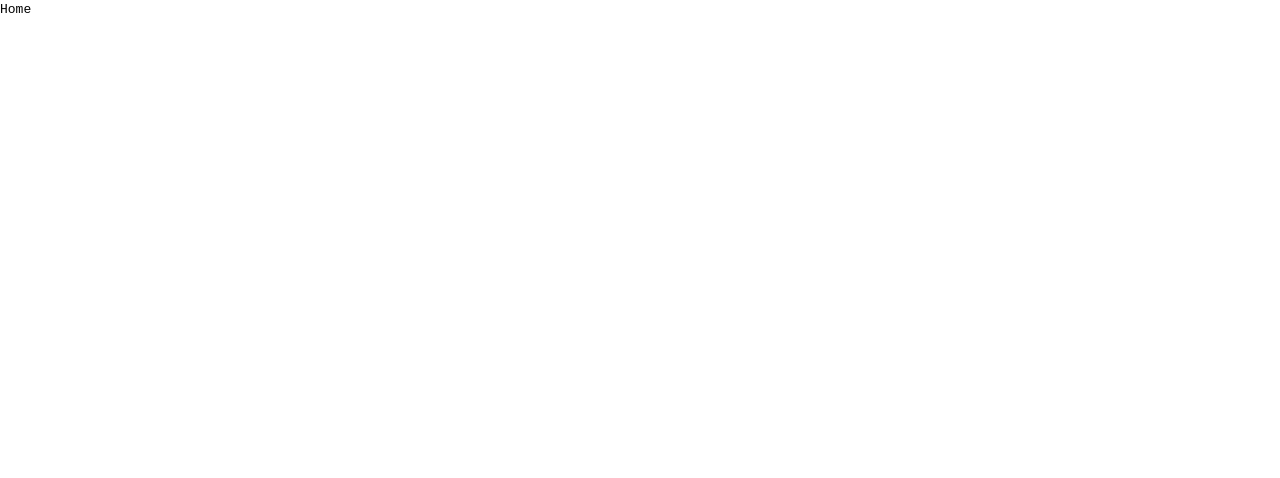
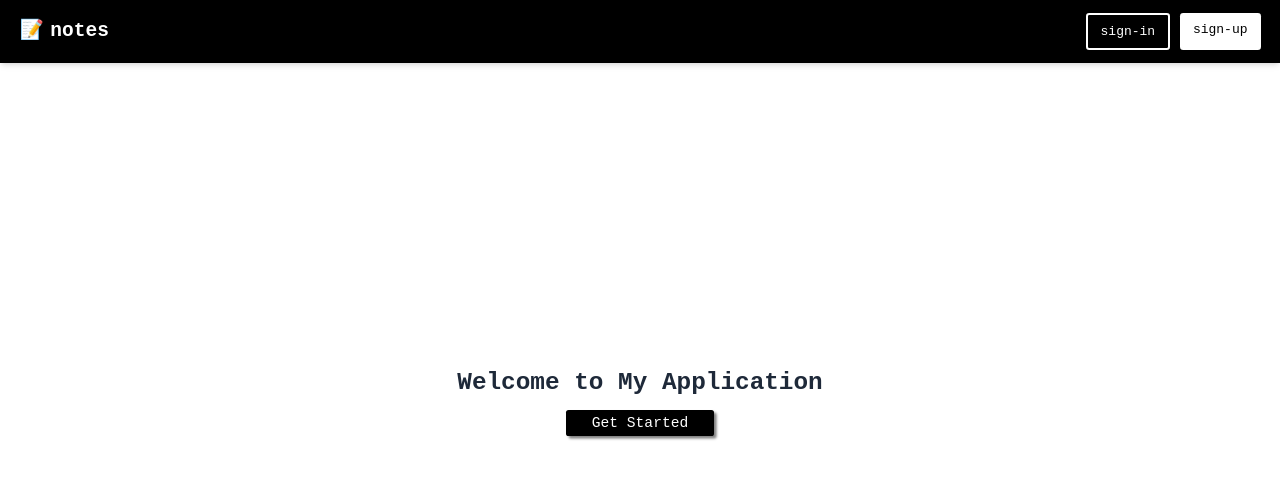
Before and after one commit to AvinashKumar3000/project-notes, a React (Vite) app: page / in a window 1280 px wide. Shown: the top 478 px of the page. Built offline with nearby package versions, Linux system fonts and the light colour scheme; the HTML template or start-up script is replaced by a standard one.

Commit message:
updated latest code 24-05-2025 12:12:00.42

```diff
--- /dev/null
+++ b/src/layouts/BasicLayouts.jsx
@@ -0,0 +1,22 @@
+import { Outlet } from "react-router";
+
+function BasicLayouts() {
+    return (
+        <>
+            <header className="bg-black text-white py-4 shadow-md flex flex-col sm:flex-row items-center justify-between px-6">
+                <div className="text-2xl font-semibold flex items-center gap-2">
+                    <span role="img" aria-label="notes">📝</span> notes
+                </div>
+                <div className="mt-3 sm:mt-0 flex gap-3">
+                    <div className="bg-black border-2 text-white px-4 py-2 rounded ">sign-in</div>
+                    <div className="bg-white text-black px-4 py-2 rounded">sign-up</div>
+                </div>
+            </header>
+            <main className="p-6">
+                <Outlet />
+            </main>
+        </>
+    );
+}
+
+export default BasicLayouts;
--- a/src/pages/Home.jsx
+++ b/src/pages/Home.jsx
@@ -1,7 +1,14 @@
-import React from 'react'
-
 export default function Home() {
   return (
-    <div>Home</div>
-  )
+    <>
+      <section className="flex flex-col items-center justify-center min-h-[80vh] px-4">
+        <div className="text-gray-800 text-3xl font-bold mb-4">
+          Welcome to My Application
+        </div>
+        <button className="bg-indigo-600 hover:bg-indigo-700 text-white px-6 py-2 rounded-lg shadow-lg text-lg transition duration-300">
+          Get Started
+        </button>
+      </section>
+    </>
+  );
 }
--- a/src/pages/NotFound.jsx
+++ b/src/pages/NotFound.jsx
@@ -2,6 +2,22 @@ import React from 'react'
 
 export default function NotFound() {
   return (
-    <div>NotFound</div>
+    <div className="flex flex-col items-center justify-center min-h-screen bg-gradient-to-br from-blue-100 via-purple-100 to-pink-100">
+      <div className="bg-white rounded-xl shadow-2xl p-10 flex flex-col items-center">
+        <h1 className="text-7xl font-extrabold text-transparent bg-clip-text bg-black mb-4 drop-shadow-lg">
+          404
+        </h1>
+        <p className="text-3xl font-semibold text-gray-700 mb-2">Page Not Found</p>
+        <p className="text-gray-500 mb-6 text-center max-w-md">
+          Sorry, the page you are looking for does not exist or has been moved.
+        </p>
+        <a
+          href="/"
+          className="mt-4 px-6 py-2 bg-black text-white rounded-full shadow hover:scale-105 transition-transform"
+        >
+          Go Home
+        </a>
+      </div>
+    </div>
   )
 }
--- a/src/routes/AppRoutes.jsx
+++ b/src/routes/AppRoutes.jsx
@@ -3,16 +3,19 @@ import Home from "../pages/Home";
 import Login from "../pages/Login";
 import SignUp from "../pages/SignUp";
 import NotFound from "../pages/NotFound";
+import BasicLayouts from "../layouts/BasicLayouts";
 
 export default function AppRoutes() {
   return (
     <Routes>
-        <Route path="/" element={<Home/>}/>
-        <Route path="/home" element={<Home/>}/>
-        <Route path="/login" element={<Login/>}/>
-        <Route path="/sign-up" element={<SignUp/>}/>
+      <Route path="/" element={<BasicLayouts/>}>
+        <Route index element={<Home />} />
+        <Route path="/home" element={<Home />} />
+        <Route path="/login" element={<Login />} />
+        <Route path="/sign-up" element={<SignUp />} />
 
-        <Route path="*" element={<NotFound/>}/>
+        <Route path="*" element={<NotFound />} />
+      </Route>
     </Routes>
   )
 }
```
